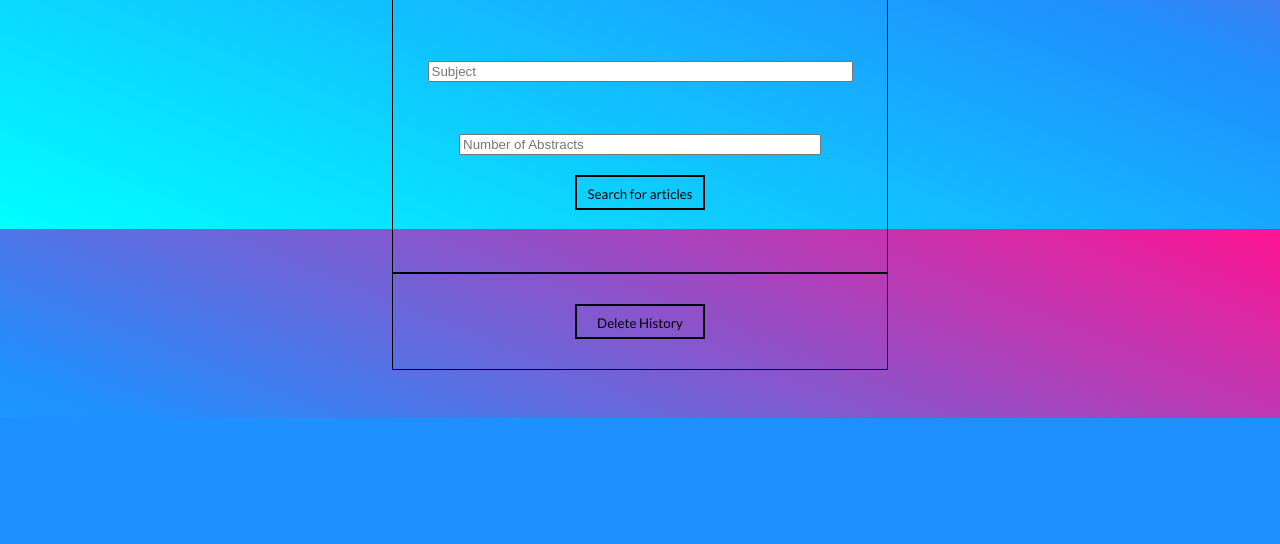
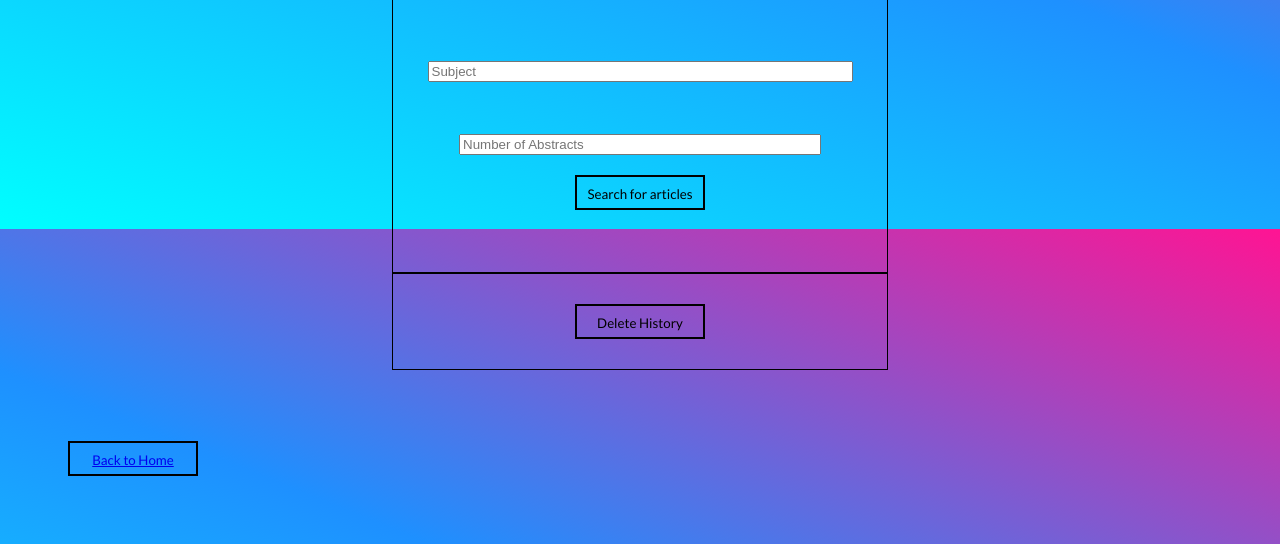
Before and after one commit to bounswe/bounswe2022group6, a Django app: page /article/ in a window 1280 px wide. Shown: the part 571-1115 px from the top of the page. Before the commit the page ends 989 px from the top, so only its background shows below. Run offline with Django 3.2, Linux system fonts and the light colour scheme.

Commit message:
Added button to go back to home page

```diff
--- a/practice_app/apps/article/templates/index.html
+++ b/practice_app/apps/article/templates/index.html
@@ -141,6 +141,10 @@
                 <button type ="submit" class="custom-btn btn-3"><span>Delete History</span></button>
                 </form>
         </div>
+        <br>
+        <div>
+            <button type ="submit" class="custom-btn btn-3"> <a href="/" class="btn btn-secondary" role="button">Back to Home</a></button>
+        </div>
           </div>
 
         </body>
```
